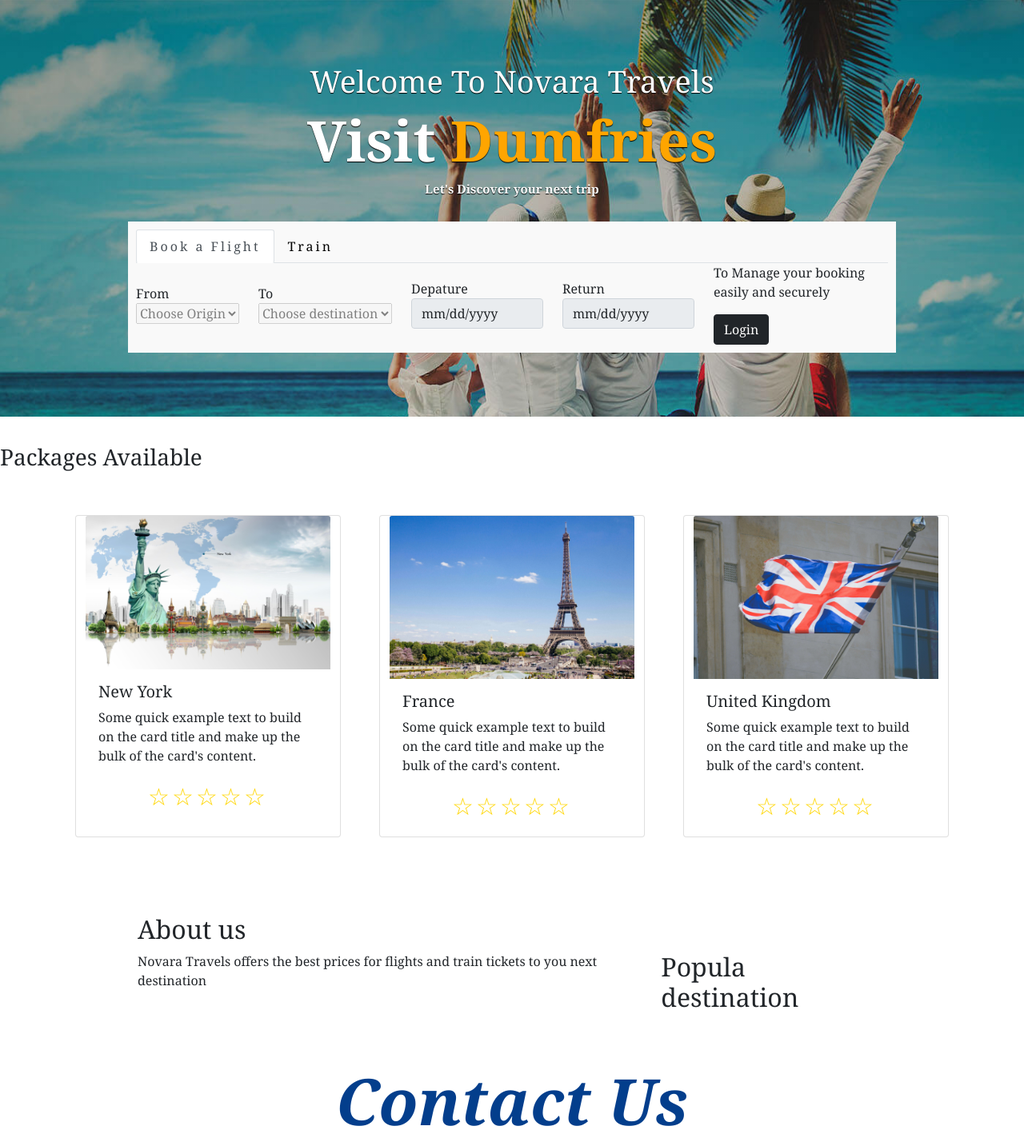
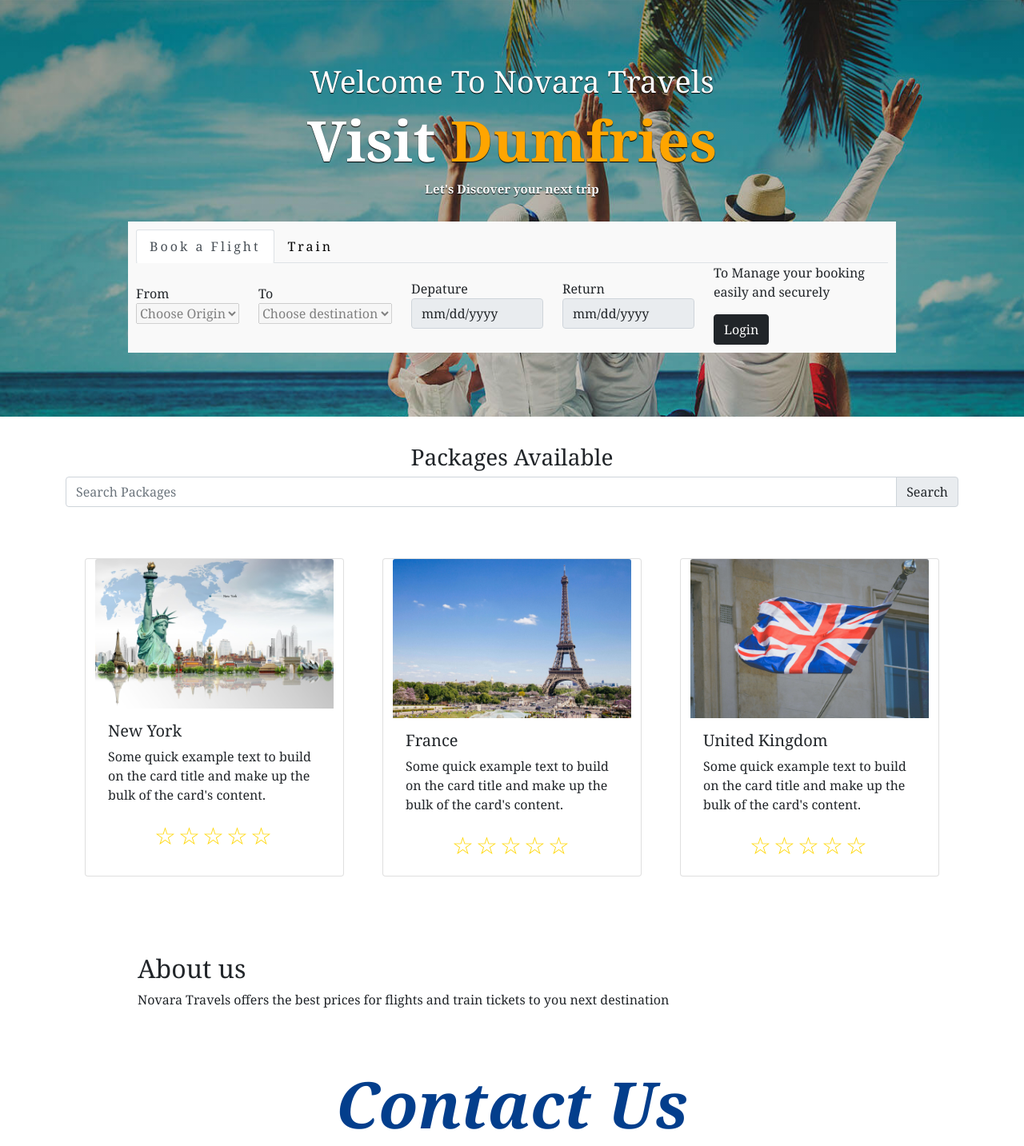
Before and after one commit to Chukuigwe123/novara-travels, a PHP site: page / in a window 1280 px wide. Shown: the part 71-1504 px from the top of the page at 80% size. Run offline with PHP 8.4, Linux system fonts and the light colour scheme; some web fonts are replaced.

Commit message:
recovering git error

```diff
--- a/index.php
+++ b/index.php
@@ -78,7 +78,13 @@
     </div>
 
     <!-- Package Section -->
-    <h3><br>Packages Available</h3>
+    <div class="container mx-auto">
+    <h3 class="text-center"><br>Packages Available</h3>
+
+      <div class="input-group mb-3">
+        <input type="text" class="form-control" placeholder="Search Packages" aria-label="Recipient's username" aria-describedby="basic-addon2">
+        <span class="input-group-text" id="basic-addon2">Search</span>
+      </div>
       <div class="container mx-auto gap-5 py-5 row">
             <div class="card col" style="width: 18rem;">
                 <img class="card-img-top" src="./assets/imgs/background.jpg" alt="Card image cap">
@@ -121,6 +127,7 @@
                 </div>
             </div>
       </div>
+    </div>
     <!--Home Section ends-->
     <!-- About Us Section starts-->
 
@@ -130,10 +137,10 @@
         <div>
           <p> Novara Travels offers the best prices for flights and train tickets to you next destination </p>
         </div>
-        <div>
+        <!-- <div>
           <h2> Popula destination </h2>
 
-          </div>
+          </div> -->
       </div>
     </section>
     <!-- About Us Section ends-->
```
Lines whose indentation alone changed are shown as unchanged.
